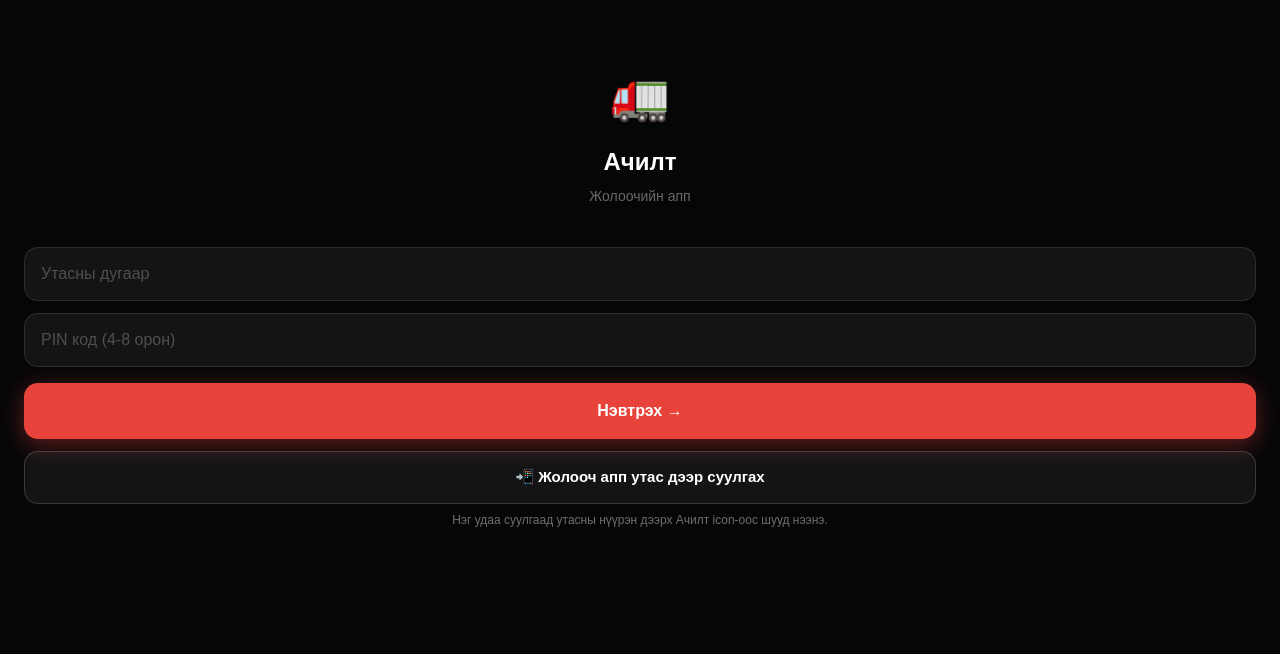
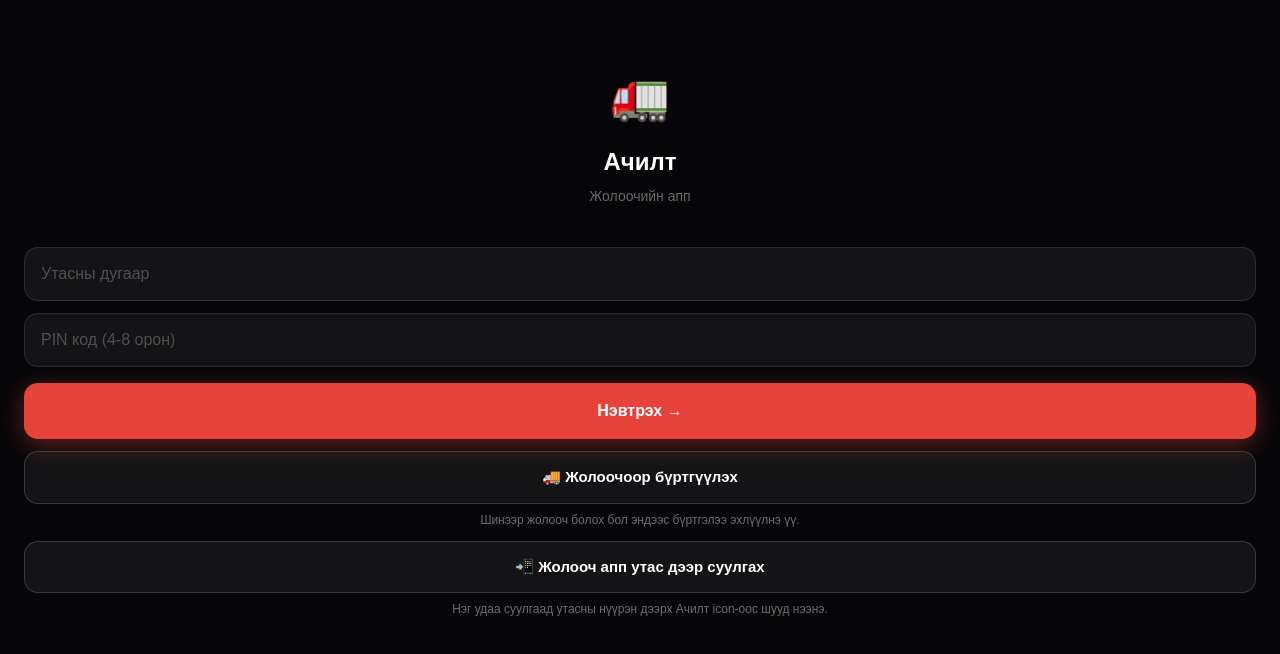
Before and after one commit to jargalbayr955-cmyk/-, a Next.js app: page /driver in a window 1280 px wide. Shown: the top 654 px of the page. Built offline with nearby package versions, Linux system fonts and the light colour scheme; no server answers.

Commit message:
Show driver registration inside driver app

```diff
--- a/app/driver/layout.tsx
+++ b/app/driver/layout.tsx
@@ -1,6 +1,7 @@
 import type { Metadata } from 'next'
 import { DriverInstallButton } from '../components/driver-install-button'
 import { DriverOnboardingGate } from '../components/driver-onboarding-gate'
+import { DriverRegistrationEntry } from '../components/driver-registration-entry'
 
 export const metadata: Metadata = {
   title: 'Ачилт · Жолооч',
@@ -18,5 +19,5 @@ export const metadata: Metadata = {
 }
 
 export default function DriverLayout({ children }: Readonly<{ children: React.ReactNode }>) {
-  return <>{children}<DriverOnboardingGate /><DriverInstallButton /></>
+  return <>{children}<DriverOnboardingGate /><DriverInstallButton /><DriverRegistrationEntry /></>
 }
```
